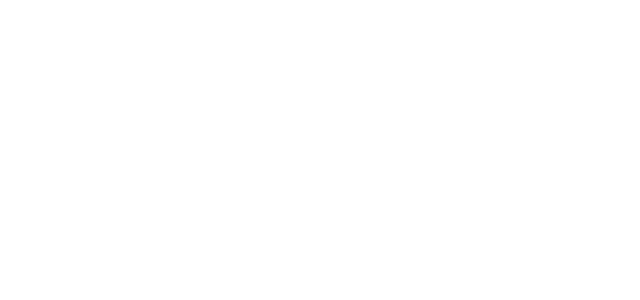
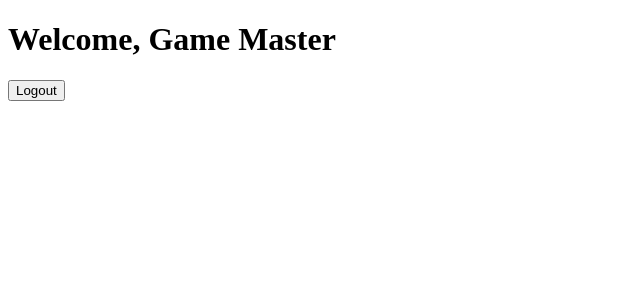
Before and after one commit to aj8971996/ttmAPI, an Angular app in the folder ttm_angular_service/tabletopmanager/: page /view-gm in a window 1280 px wide. Before the commit this address led to /. Shown: the top 300 px of the page, without its empty margins (0-640 px from the left). Built offline with nearby package versions, Linux system fonts and the light colour scheme; sample sign-in values are in the browser's storage.

Commit message:
updated authentication routing, added auth guard

```diff
--- a/ttm_angular_service/tabletopmanager/src/app/auth.service.ts
+++ b/ttm_angular_service/tabletopmanager/src/app/auth.service.ts
@@ -22,9 +22,21 @@ export class AuthService {
     });
   }
 
+  logout() {
+    // Clear any stored authentication tokens or session data
+    localStorage.removeItem('auth_token'); // Example if you store tokens in localStorage
+  }
+
   // Register service adjusted to include password
   register(user_name: string, password: string, user_type: string): Observable<any> {
     const payload = { user_name, password, user_type };
     return this.http.post(`${this.apiUrl}/register`, payload);
   }
+
+  // Add this method in auth.service.ts
+  isLoggedIn(): boolean {
+    // Logic to check if the user is logged in
+    // This could involve checking a token in local storage or session storage
+    return !!localStorage.getItem('token'); // Example token check
+  }
 }
--- /dev/null
+++ b/ttm_angular_service/tabletopmanager/src/app/auth/auth.guard.ts
@@ -0,0 +1,19 @@
+import { Injectable } from '@angular/core';
+import { CanActivate, Router } from '@angular/router';
+import { AuthService } from '../auth.service'; // Import your AuthService
+
+@Injectable({
+  providedIn: 'root',
+})
+export class AuthGuard implements CanActivate {
+  constructor(private authService: AuthService, private router: Router) {}
+
+  canActivate(): boolean {
+    if (this.authService.isLoggedIn()) {
+      return true;
+    } else {
+      this.router.navigate(['/login']);
+      return false;
+    }
+  }
+}
--- a/ttm_angular_service/tabletopmanager/src/app/view-gm/view-gm.component.html
+++ b/ttm_angular_service/tabletopmanager/src/app/view-gm/view-gm.component.html
@@ -1 +1,4 @@
-<p>view-gm works!</p>
+<div class="gm-view">
+    <h1>Welcome, Game Master</h1>
+    <button (click)="logout()">Logout</button>
+  </div>
--- a/ttm_angular_service/tabletopmanager/src/app/view-gm/view-gm.component.ts
+++ b/ttm_angular_service/tabletopmanager/src/app/view-gm/view-gm.component.ts
@@ -1,12 +1,29 @@
 import { Component } from '@angular/core';
+import { Router } from '@angular/router';
+import { AuthService } from '../auth.service';
 
 @Component({
   selector: 'app-view-gm',
-  standalone: true,
-  imports: [],
   templateUrl: './view-gm.component.html',
-  styleUrl: './view-gm.component.css'
+  styleUrls: ['./view-gm.component.css']
 })
 export class ViewGmComponent {
 
+  constructor(private authService: AuthService, private router: Router) {}
+
+  // Navigate to manage characters (placeholder for actual functionality)
+  manageCharacters() {
+    // Navigate to character management page or feature
+  }
+
+  // Navigate to manage abilities (placeholder for actual functionality)
+  manageAbilities() {
+    // Navigate to ability management page or feature
+  }
+
+  // Logout and navigate back to login page
+  logout() {
+    this.authService.logout(); // Clear authentication
+    this.router.navigate(['/login']); // Redirect to login page
+  }
 }
--- a/ttm_angular_service/tabletopmanager/src/app/view-player/view-player.component.html
+++ b/ttm_angular_service/tabletopmanager/src/app/view-player/view-player.component.html
@@ -1 +1,4 @@
-<p>view-player works!</p>
+<div class="player-view">
+    <h1>Welcome, Player</h1>
+    <button (click)="logout()">Logout</button>
+  </div>
--- a/ttm_angular_service/tabletopmanager/src/app/view-player/view-player.component.ts
+++ b/ttm_angular_service/tabletopmanager/src/app/view-player/view-player.component.ts
@@ -1,12 +1,29 @@
 import { Component } from '@angular/core';
+import { Router } from '@angular/router';
+import { AuthService } from '../auth.service';
 
 @Component({
   selector: 'app-view-player',
-  standalone: true,
-  imports: [],
   templateUrl: './view-player.component.html',
-  styleUrl: './view-player.component.css'
+  styleUrls: ['./view-player.component.css']
 })
 export class ViewPlayerComponent {
 
+  constructor(private authService: AuthService, private router: Router) {}
+
+  // Navigate to view characters (placeholder for actual functionality)
+  viewCharacter() {
+    // Navigate to character viewing page or feature
+  }
+
+  // Navigate to view inventory (placeholder for actual functionality)
+  viewInventory() {
+    // Navigate to inventory viewing page or feature
+  }
+
+  // Logout and navigate back to login page
+  logout() {
+    this.authService.logout(); // Clear authentication
+    this.router.navigate(['/login']); // Redirect to login page
+  }
 }
```
Also changed, not shown: ttm_angular_service/tabletopmanager/src/app/app.routes.ts (+9 -4 lines).
